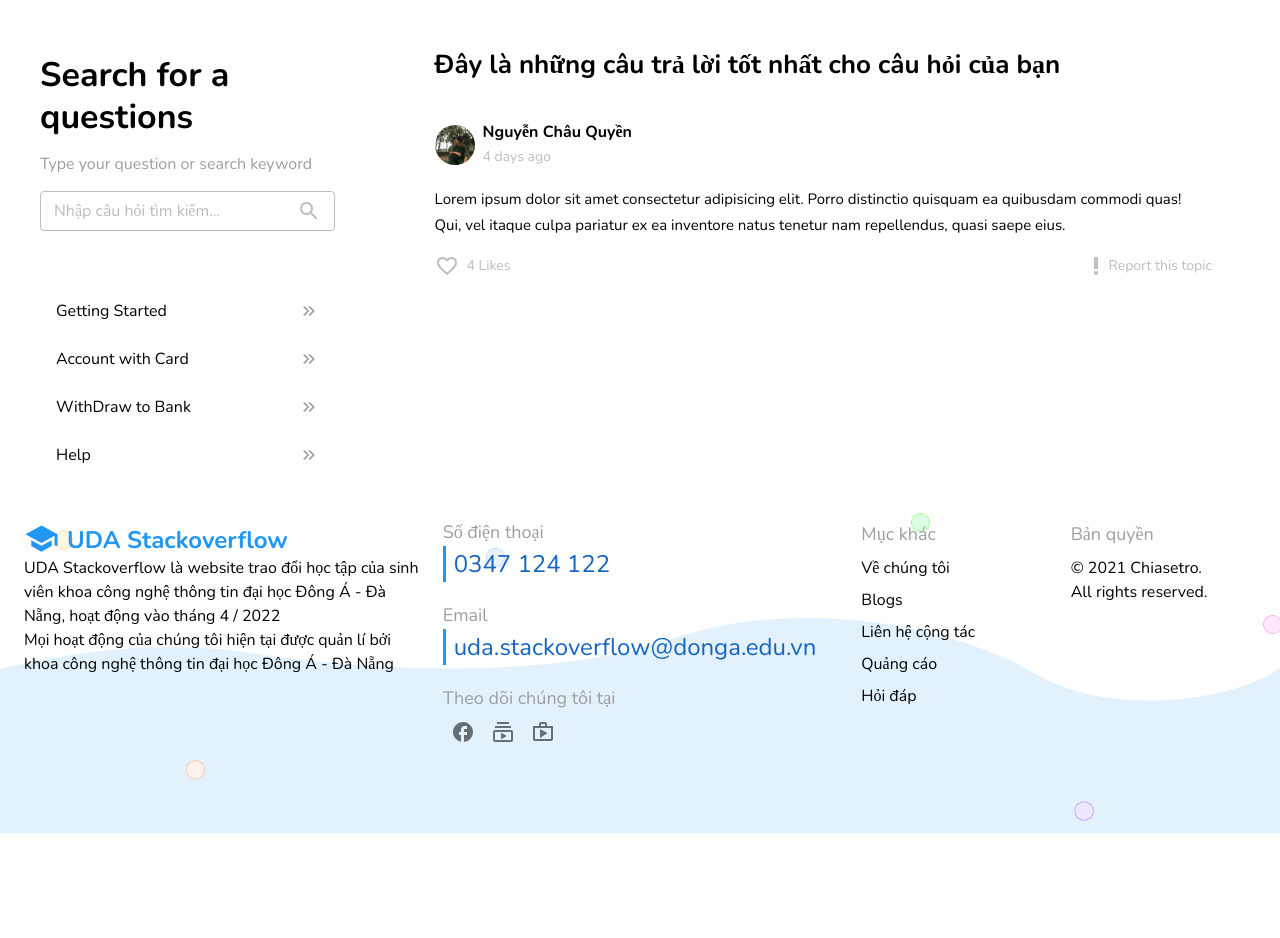
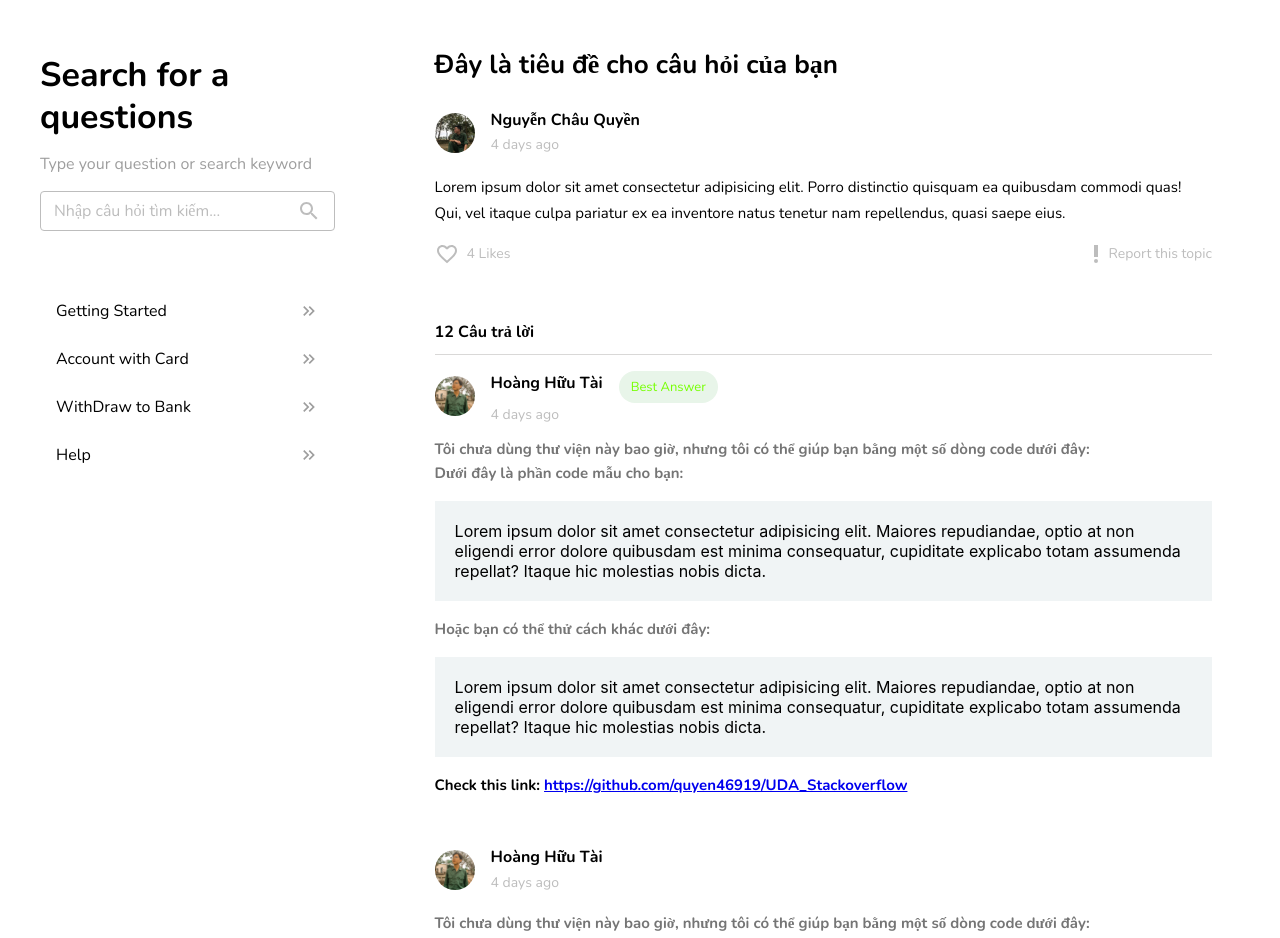
Before and after one commit to quyen46919/UDA_Stackoverflow, a React (Create React App) app: page /detail in a window 1280 px wide. Shown: the part 80-1018 px from the top of the page. Before the commit the page ends 913 px from the top, so only its background shows below. Built offline with nearby package versions, Linux system fonts and the light colour scheme.

Commit message:
push code for detail question page

```diff
--- a/src/pages/QuestionDetailPage.js
+++ b/src/pages/QuestionDetailPage.js
@@ -98,7 +98,7 @@ function QuestionDetailPage() {
                         pl: 2.5
                     }}
                 >
-                    Đây là những câu trả lời tốt nhất cho câu hỏi của bạn
+                    Đây là tiêu đề cho câu hỏi của bạn
                 </Typography>
                 <Box
                     sx={{
@@ -109,6 +109,7 @@ function QuestionDetailPage() {
                         alignItems: 'flex-start',
                         boxSizing: 'border-box',
                         p: 2.5,
+                        pt: 1,
                         // boxShadow:' rgba(149, 157, 165, 0.2) 0px 8px 24px',
                         gap: 2
                     }}
@@ -119,7 +120,7 @@ function QuestionDetailPage() {
                             flexDirection: 'row',
                             justifyContent: 'flex-start',
                             alignItems: 'center',
-                            gap: 1
+                            gap: 2
 
                         }}
                     >
@@ -224,7 +225,7 @@ function QuestionDetailPage() {
                         </Box>
                     </Box>
                 </Box>
-                {/* <Box
+                <Box
                     sx={{
                         width: '100%',
                         display: 'flex',
@@ -258,7 +259,7 @@ function QuestionDetailPage() {
                             justifyContent: 'flex-start',
                             alignItems: 'center',
                             // pt: 2,
-                            gap: 1
+                            gap: 2
 
                         }}
                     >
@@ -272,7 +273,17 @@ function QuestionDetailPage() {
                                 display: 'flex',
                                 flexDirection: 'column',
                                 justifyContent: 'space-around',
-                                alignItems: 'flex-start'
+                                alignItems: 'flex-start',
+                                height: '50px!important'
+                            }}
+                        >
+                            <Box
+                                sx={{
+                                    display: 'flex',
+                                    flexDirection:'row',
+                                    justifyContent:'flex-start',
+                                    alignItems: 'flex-start',
+                                    gap: 2
                                 }}
                             >
                                 <Typography
@@ -285,6 +296,9 @@ function QuestionDetailPage() {
                                     gutterBottom component="div">
                                         Hoàng Hữu Tài
                                 </Typography>
+                                <Chip sx={{ color: lightGreen['A400'], backgroundColor: green[50] }} label="Best Answer" />
+                            </Box>
+
                             <Typography
                                 sx={{
                                     color: grey[400],
@@ -296,19 +310,7 @@ function QuestionDetailPage() {
                             4 days ago
                             </Typography>
                         </Box>
-                        <Box
-                            sx={{
-                                display: 'flex',
-                                flexDirection:'column',
-                                justifyContent:'flex-start',
-                                alignItems: 'flex-start',
-                                height: '100%'
-                            }}
-                        >
-                            <Stack direction="row" spacing={1}>
-                                <Chip label="Best Answer" />
-                            </Stack>
-                        </Box>
+
 
                     </Box>
                     <Box>
@@ -316,7 +318,8 @@ function QuestionDetailPage() {
                             sx={{
                                 fontWeight: 600,
                                 m: 0,
-                                fontSize: 15
+                                fontSize: 15,
+                                color: grey[600]
                             }}
                             variant="h6"
                             gutterBottom component="div">
@@ -326,7 +329,8 @@ function QuestionDetailPage() {
                             sx={{
                                 fontWeight: 600,
                                 m: 0,
-                                fontSize: 15
+                                fontSize: 15,
+                                color: grey[600]
                             }}
                             variant="h6"
                             gutterBottom component="div">
@@ -348,7 +352,8 @@ function QuestionDetailPage() {
                             sx={{
                                 fontWeight: 600,
                                 m: 0,
-                                fontSize: 15
+                                fontSize: 15,
+                                color: grey[600]
                             }}
                             variant="h6"
                             gutterBottom component="div">
@@ -391,20 +396,6 @@ function QuestionDetailPage() {
                         // boxShadow:' rgba(149, 157, 165, 0.2) 0px 8px 24px'
                     }}
                 >
-                    <Typography
-                        sx={{
-                            // color: grey[400],
-                            m: 0,
-                            fontSize: 16,
-                            fontWeight: 600,
-                            width: '100%',
-                            pb: 1,
-                            borderBottom: '1px solid #d9d8d7'
-                        }}
-                        variant="subtitle1"
-                        gutterBottom component="div">
-                            12 Câu trả lời
-                    </Typography>
                     <Box
                         sx={{
                             display: 'flex',
@@ -412,7 +403,7 @@ function QuestionDetailPage() {
                             justifyContent: 'flex-start',
                             alignItems: 'center',
                             // pt: 2,
-                            gap: 1
+                            gap: 2
 
                         }}
                     >
@@ -450,17 +441,6 @@ function QuestionDetailPage() {
                             4 days ago
                             </Typography>
                         </Box>
-                        <Box
-                            sx={{
-                                display: 'flex',
-                                flexDirection:'column',
-                                justifyContent:'flex-start',
-                                alignItems: 'flex-start',
-                                height: '100%'
-                            }}
-                        >
-                            <Chip label="Best Answer" />
-                        </Box>
 
                     </Box>
                     <Box>
@@ -468,7 +448,8 @@ function QuestionDetailPage() {
                             sx={{
                                 fontWeight: 600,
                                 m: 0,
-                                fontSize: 15
+                                fontSize: 15,
+                                color: grey[600]
                             }}
                             variant="h6"
                             gutterBottom component="div">
@@ -478,7 +459,8 @@ function QuestionDetailPage() {
                             sx={{
                                 fontWeight: 600,
                                 m: 0,
-                                fontSize: 15
+                                fontSize: 15,
+                                color: grey[600]
                             }}
                             variant="h6"
                             gutterBottom component="div">
@@ -500,7 +482,8 @@ function QuestionDetailPage() {
                             sx={{
                                 fontWeight: 600,
                                 m: 0,
-                                fontSize: 15
+                                fontSize: 15,
+                                color: grey[600]
                             }}
                             variant="h6"
                             gutterBottom component="div">
@@ -530,158 +513,6 @@ function QuestionDetailPage() {
                         </Typography>
                     </Box>
                 </Box>
-                <Box
-                    sx={{
-                        width: '100%',
-                        display: 'flex',
-                        flexDirection: 'column',
-                        justifyContent: 'space-between',
-                        alignItems: 'flex-start',
-                        boxSizing: 'border-box',
-                        gap: 2,
-                        p: 2.5
-                        // boxShadow:' rgba(149, 157, 165, 0.2) 0px 8px 24px'
-                    }}
-                >
-                    <Typography
-                        sx={{
-                            // color: grey[400],
-                            m: 0,
-                            fontSize: 16,
-                            fontWeight: 600,
-                            width: '100%',
-                            pb: 1,
-                            borderBottom: '1px solid #d9d8d7'
-                        }}
-                        variant="subtitle1"
-                        gutterBottom component="div">
-                            12 Câu trả lời
-                    </Typography>
-                    <Box
-                        sx={{
-                            display: 'flex',
-                            flexDirection: 'row',
-                            justifyContent: 'flex-start',
-                            alignItems: 'center',
-                            // pt: 2,
-                            gap: 1
-
-                        }}
-                    >
-                        <Stack direction="row">
-                            <Avatar
-                                alt="Avatar"
-                                src= {user4} />
-                        </Stack>
-                        <Box
-                            sx={{
-                                display: 'flex',
-                                flexDirection: 'column',
-                                justifyContent: 'space-around',
-                                alignItems: 'flex-start'
-                            }}
-                        >
-                            <Typography
-                                sx={{
-                                    fontWeight: 600,
-                                    m: 0,
-                                    fontSize: 16
-                                }}
-                                variant="h6"
-                                gutterBottom component="div">
-                            Hoàng Hữu Tài
-                            </Typography>
-                            <Typography
-                                sx={{
-                                    color: grey[400],
-                                    m: 0,
-                                    fontSize: 14
-                                }}
-                                variant="subtitle1"
-                                gutterBottom component="div">
-                            4 days ago
-                            </Typography>
-                        </Box>
-                        <Box
-                            sx={{
-                                display: 'flex',
-                                flexDirection:'column',
-                                justifyContent:'flex-start',
-                                alignItems: 'flex-start',
-                                height: '100%'
-                            }}
-                        >
-                            <Chip label="Best Answer" />
-                        </Box>
-
-                    </Box>
-                    <Box>
-                        <Typography
-                            sx={{
-                                fontWeight: 600,
-                                m: 0,
-                                fontSize: 15
-                            }}
-                            variant="h6"
-                            gutterBottom component="div">
-                            Tôi chưa dùng thư viện này bao giờ, nhưng tôi có thể giúp bạn bằng một số dòng code dưới đây:
-                        </Typography>
-                        <Typography
-                            sx={{
-                                fontWeight: 600,
-                                m: 0,
-                                fontSize: 15
-                            }}
-                            variant="h6"
-                            gutterBottom component="div">
-                            Dưới đây là phần code mẫu cho bạn:
-                        </Typography>
-                    </Box>
-                    <Box
-                        sx={{
-                            width: '100%',
-                            boxSizing: 'border-box',
-                            p: 2.5,
-                            backgroundColor: '#f0f4f5'
-                        }}
-                    >
-                        Lorem ipsum dolor sit amet consectetur adipisicing elit. Maiores repudiandae, optio at non eligendi error dolore quibusdam est minima consequatur, cupiditate explicabo totam assumenda repellat? Itaque hic molestias nobis dicta.
-                    </Box>
-                    <Box>
-                        <Typography
-                            sx={{
-                                fontWeight: 600,
-                                m: 0,
-                                fontSize: 15
-                            }}
-                            variant="h6"
-                            gutterBottom component="div">
-                            Hoặc bạn có thể thử cách khác dưới đây:
-                        </Typography>
-                    </Box>
-                    <Box
-                        sx={{
-                            width: '100%',
-                            boxSizing: 'border-box',
-                            p: 2.5,
-                            backgroundColor: '#f0f4f5'
-                        }}
-                    >
-                        Lorem ipsum dolor sit amet consectetur adipisicing elit. Maiores repudiandae, optio at non eligendi error dolore quibusdam est minima consequatur, cupiditate explicabo totam assumenda repellat? Itaque hic molestias nobis dicta.
-                    </Box>
-                    <Box>
-                        <Typography
-                            sx={{
-                                fontWeight: 600,
-                                m: 0,
-                                fontSize: 15
-                            }}
-                            variant="h6"
-                            gutterBottom component="div">
-                            Check this link: <Link to={'#'}>https://github.com/quyen46919/UDA_Stackoverflow</Link>
-                        </Typography>
-                    </Box>
-                </Box> */}
             </Box>
         </Container>
     );
```
Lines whose indentation alone changed are shown as unchanged.
